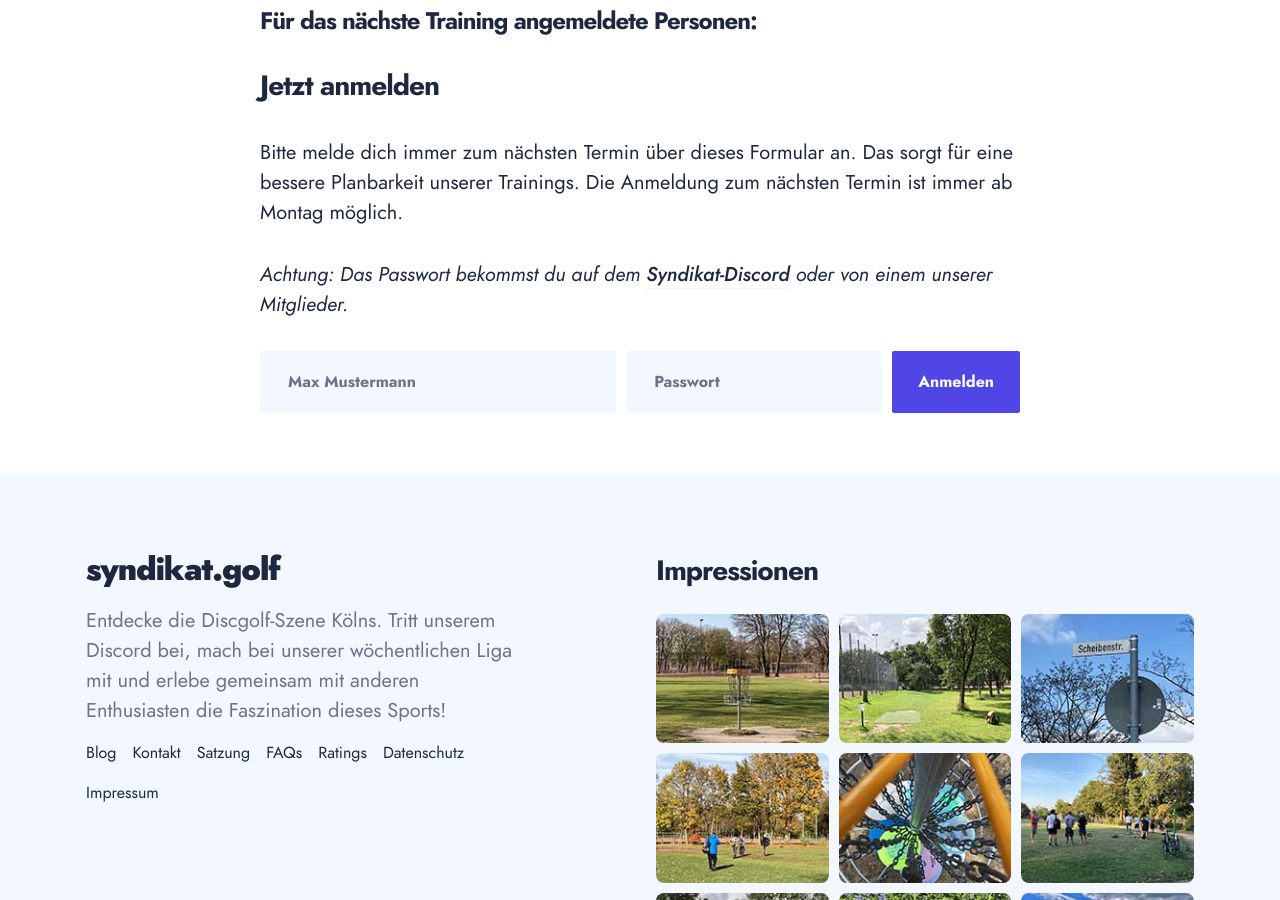
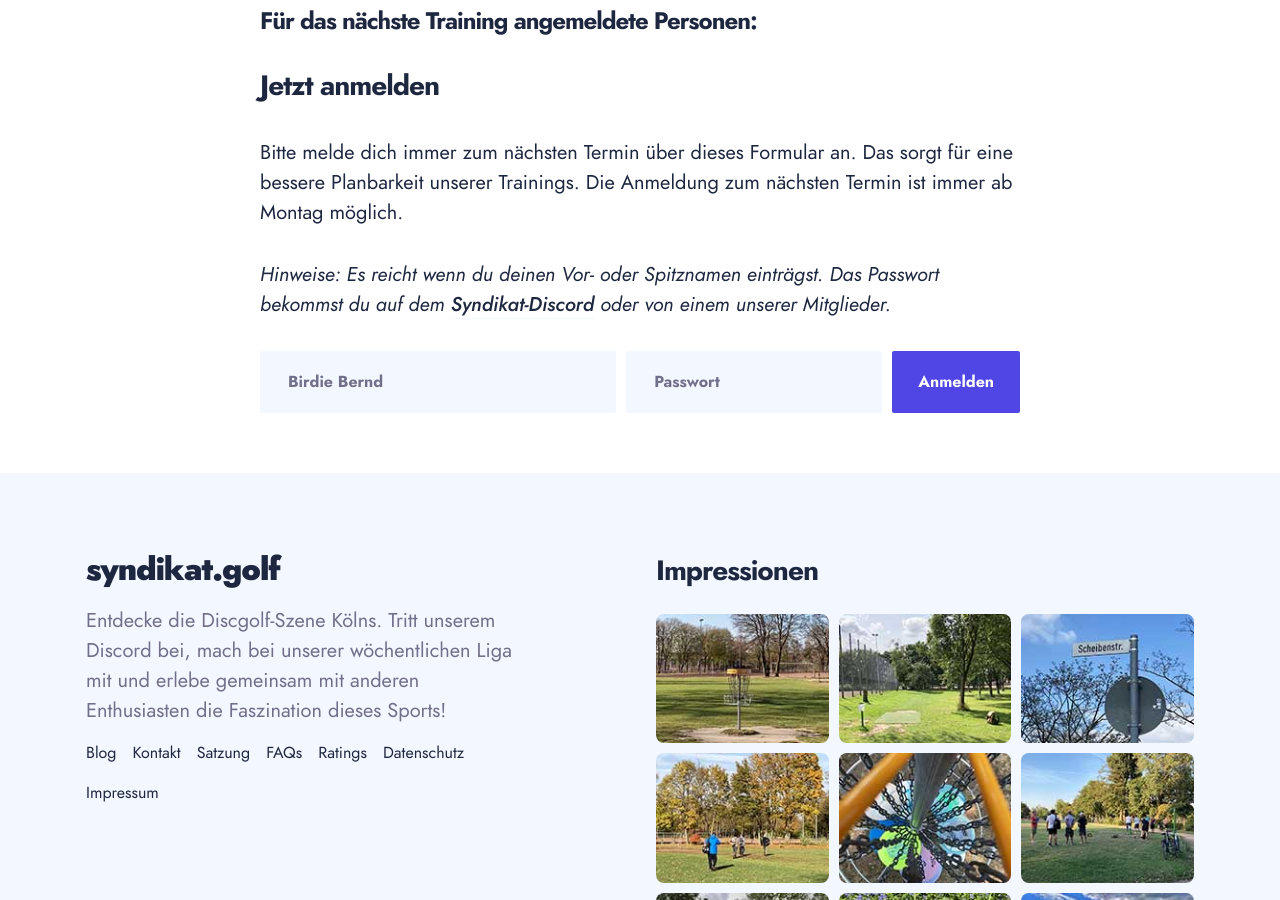
Before and after one commit to maxgreive/syndikat-web, a Jekyll site: the page built from training.md, in a window 1280 px wide and 900 px high, scrolled down 655 px. Built offline with Jekyll 4.4.1, drawn with Linux system fonts in a browser that asks for light colours.

Commit message:
improve training hint

```diff
--- a/training.md
+++ b/training.md
@@ -20,10 +20,10 @@ Für die Teilnahme melde dich bitte über das Formular unten an, damit wir das T
 
 Bitte melde dich immer zum nächsten Termin über dieses Formular an. Das sorgt für eine bessere Planbarkeit unserer Trainings. Die Anmeldung zum nächsten Termin ist immer ab Montag möglich.
 
-*Achtung: Das Passwort bekommst du auf dem <a href="#" onclick="window.open('\/\/discord.gg\/bus8ZcaNFT');">Syndikat-Discord</a> oder von einem unserer Mitglieder.*
+*Hinweise: Es reicht wenn du deinen Vor- oder Spitznamen einträgst. Das Passwort bekommst du auf dem <a href="#" onclick="window.open('\/\/discord.gg\/bus8ZcaNFT');">Syndikat-Discord</a> oder von einem unserer Mitglieder.*
 
 <form action="#" data-training-form class="search__group">
-  <input class="search__text" type="text" name="name" placeholder="Max Mustermann" required>
+  <input class="search__text" type="text" name="name" placeholder="Birdie Bernd" required>
   <input class="search__text" type="password" name="password" placeholder="Passwort" required>
   <button type="Submit" class="button button--primary">Anmelden</button>
 </form>
```
